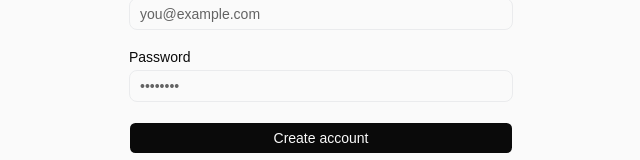
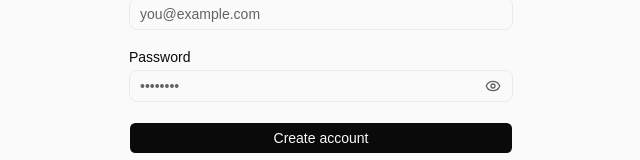
Before and after one commit to abdalladaud/finance-tracker, a React (Vite) app in the folder frontend/: page /register in a window 1280 px wide. Shown: the part 424-584 px from the top of the page, without its empty margins (319-959 px from the left). Built offline with nearby package versions, Linux system fonts and the light colour scheme; no server answers.

Commit message:
Eye Password register added

```diff
--- a/frontend/src/components/auth/RegisterForm.jsx
+++ b/frontend/src/components/auth/RegisterForm.jsx
@@ -1,6 +1,7 @@
 import { useState } from "react"
 import { useNavigate } from "react-router-dom"
 import { useMutation } from "@tanstack/react-query"
+import { Eye, EyeOff } from "lucide-react";
 
 import { Button } from "@/components/ui/button"
 import { Input } from "@/components/ui/input"
@@ -17,6 +18,8 @@ function RegisterForm() {
     email: "",
     password: "",
   })
+
+   const [showPassword, setShowPassword] = useState(false);
 
   const [clientErrors, setClientErrors] = useState({})
 
@@ -171,10 +174,11 @@ function RegisterForm() {
       <div className="space-y-1.5">
         <Label htmlFor="password">Password</Label>
 
-        <Input
+        <div className="relative">
+          <Input
           id="password"
           name="password"
-          type="password"
+          type={showPassword ? "text" : "password"}
           placeholder="••••••••"
           value={formValues.password}
           onChange={handleInputChange}
@@ -184,6 +188,21 @@ function RegisterForm() {
               : ""
           }`}
         />
+
+        <button
+            type="button"
+            onClick={() => setShowPassword((prev) => !prev)}
+            className="absolute right-3 top-1/2 -translate-y-1/2 text-muted-foreground transition-colors hover:text-foreground"
+            aria-label={showPassword ? "Hide password" : "Show password"}
+          >
+            {showPassword ? (
+              <EyeOff className="size-4" />
+            ) : (
+              <Eye className="size-4" />
+            )}
+          </button>
+
+          </div>
 
         {fieldErrors.password && (
           <p className="text-xs font-normal leading-4 text-destructive/80">
```
